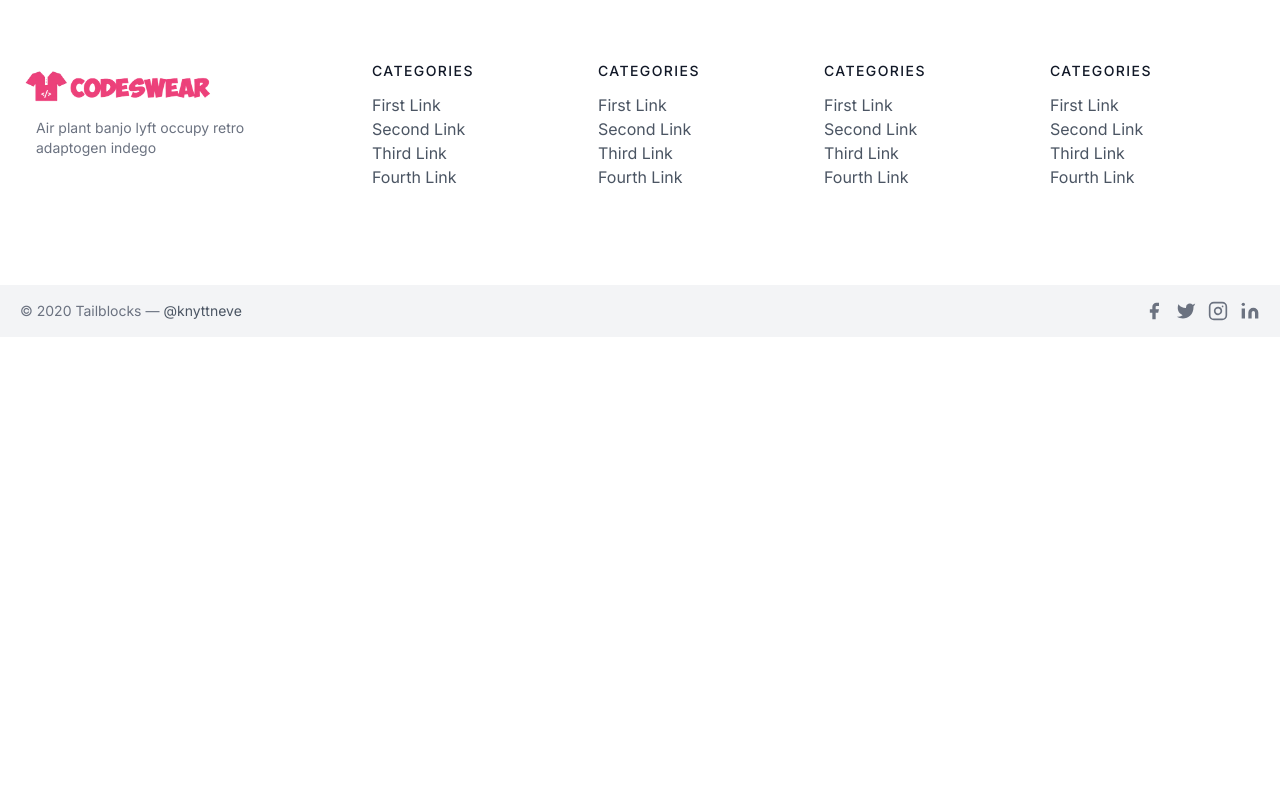
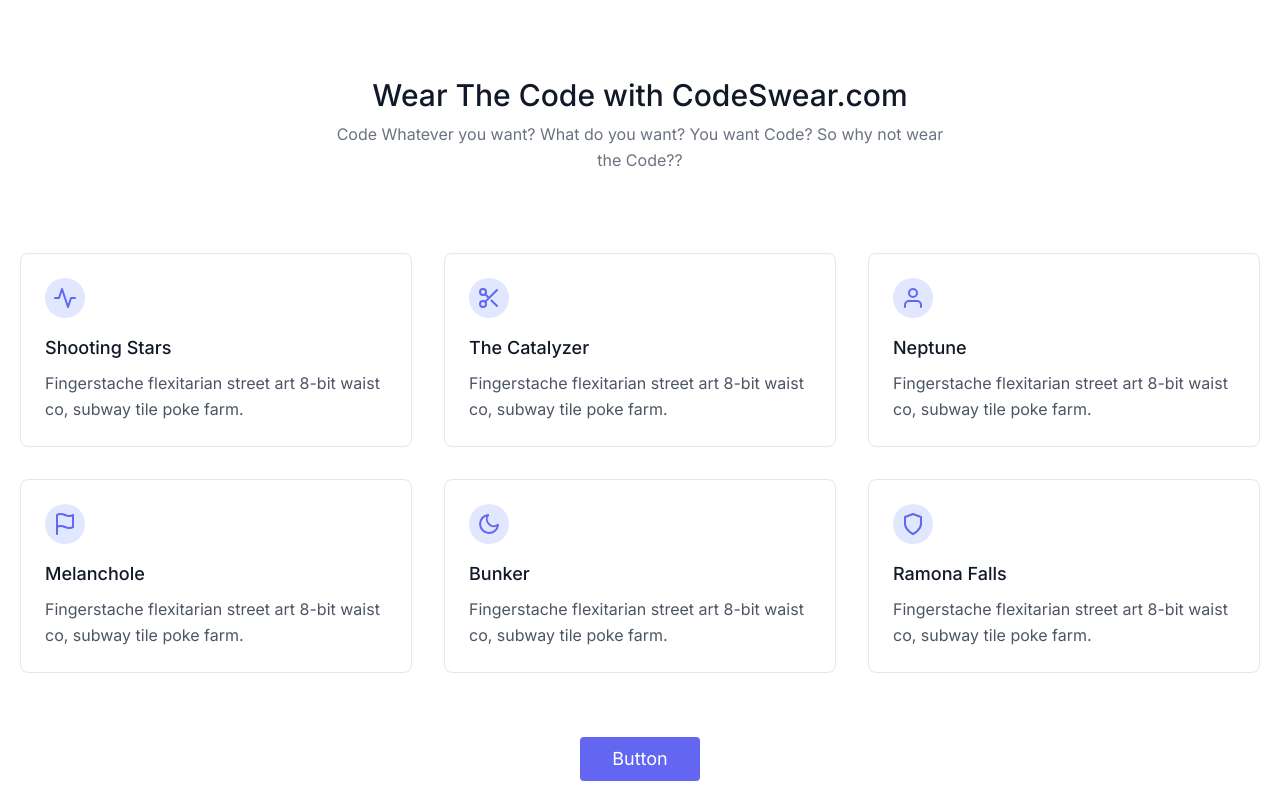
Before and after one commit to ahsanali7893/codeswear, a Next.js app: page / in a window 1280 px wide. Shown: the part 580-1380 px from the top of the page. Before the commit the page ends 917 px from the top, so only its background shows below. Built offline with nearby package versions, Linux system fonts and the light colour scheme.

Commit message:
Page Modification

```diff
--- a/components/Navbar.js
+++ b/components/Navbar.js
@@ -5,7 +5,7 @@
 
 const Navbar = () => {
   return (
-    <div className='flex flex-col md:flex-row md:justify-start justify-center items-center'>
+    <div className='flex flex-col md:flex-row md:justify-start justify-center items-center py-2'>
         <div className='logo mx-5'>
             <Image width={200} height={40} src='/logo.webp'/>
         </div>
@@ -17,8 +17,8 @@
                 <Link href={"/"}><li>Mugs</li></Link>
             </ul>
         </div>
-        <div className='cart absolute right-0 top-2 mx-5'>
-            <AiOutlineShoppingCart className='text-4xl'/>
+        <div className='cart absolute right-0 top-4 mx-5'>
+            <AiOutlineShoppingCart className='text-xl md:text-3xl'/>
         </div>
 
     </div>
--- a/src/app/page.js
+++ b/src/app/page.js
@@ -8,6 +8,86 @@
   <div>
     <img src="/homee.webp" className="w-[100%]"/>
   </div>
+  <section className="text-gray-600 body-font">
+  <div className="container px-5 py-24 mx-auto">
+    <div className="flex flex-wrap w-full mb-20 flex-col items-center text-center">
+      <h1 className="sm:text-3xl text-2xl font-medium title-font mb-2 text-gray-900">Wear The Code with CodeSwear.com</h1>
+      <p className="lg:w-1/2 w-full leading-relaxed text-gray-500">Code Whatever you want? What do you want? You want Code? So why not wear the Code??</p>
+    </div>
+    <div className="flex flex-wrap -m-4">
+      <div className="xl:w-1/3 md:w-1/2 p-4">
+        <div className="border border-gray-200 p-6 rounded-lg">
+          <div className="w-10 h-10 inline-flex items-center justify-center rounded-full bg-indigo-100 text-indigo-500 mb-4">
+            <svg fill="none" stroke="currentColor" stroke-linecap="round" stroke-linejoin="round" stroke-width="2" className="w-6 h-6" viewBox="0 0 24 24">
+              <path d="M22 12h-4l-3 9L9 3l-3 9H2"></path>
+            </svg>
+          </div>
+          <h2 className="text-lg text-gray-900 font-medium title-font mb-2">Shooting Stars</h2>
+          <p className="leading-relaxed text-base">Fingerstache flexitarian street art 8-bit waist co, subway tile poke farm.</p>
+        </div>
+      </div>
+      <div className="xl:w-1/3 md:w-1/2 p-4">
+        <div className="border border-gray-200 p-6 rounded-lg">
+          <div className="w-10 h-10 inline-flex items-center justify-center rounded-full bg-indigo-100 text-indigo-500 mb-4">
+            <svg fill="none" stroke="currentColor" stroke-linecap="round" stroke-linejoin="round" stroke-width="2" className="w-6 h-6" viewBox="0 0 24 24">
+              <circle cx="6" cy="6" r="3"></circle>
+              <circle cx="6" cy="18" r="3"></circle>
+              <path d="M20 4L8.12 15.88M14.47 14.48L20 20M8.12 8.12L12 12"></path>
+            </svg>
+          </div>
+          <h2 className="text-lg text-gray-900 font-medium title-font mb-2">The Catalyzer</h2>
+          <p className="leading-relaxed text-base">Fingerstache flexitarian street art 8-bit waist co, subway tile poke farm.</p>
+        </div>
+      </div>
+      <div className="xl:w-1/3 md:w-1/2 p-4">
+        <div className="border border-gray-200 p-6 rounded-lg">
+          <div className="w-10 h-10 inline-flex items-center justify-center rounded-full bg-indigo-100 text-indigo-500 mb-4">
+            <svg fill="none" stroke="currentColor" stroke-linecap="round" stroke-linejoin="round" stroke-width="2" className="w-6 h-6" viewBox="0 0 24 24">
+              <path d="M20 21v-2a4 4 0 00-4-4H8a4 4 0 00-4 4v2"></path>
+              <circle cx="12" cy="7" r="4"></circle>
+            </svg>
+          </div>
+          <h2 className="text-lg text-gray-900 font-medium title-font mb-2">Neptune</h2>
+          <p className="leading-relaxed text-base">Fingerstache flexitarian street art 8-bit waist co, subway tile poke farm.</p>
+        </div>
+      </div>
+      <div className="xl:w-1/3 md:w-1/2 p-4">
+        <div className="border border-gray-200 p-6 rounded-lg">
+          <div className="w-10 h-10 inline-flex items-center justify-center rounded-full bg-indigo-100 text-indigo-500 mb-4">
+            <svg fill="none" stroke="currentColor" stroke-linecap="round" stroke-linejoin="round" stroke-width="2" className="w-6 h-6" viewBox="0 0 24 24">
+              <path d="M4 15s1-1 4-1 5 2 8 2 4-1 4-1V3s-1 1-4 1-5-2-8-2-4 1-4 1zM4 22v-7"></path>
+            </svg>
+          </div>
+          <h2 className="text-lg text-gray-900 font-medium title-font mb-2">Melanchole</h2>
+          <p className="leading-relaxed text-base">Fingerstache flexitarian street art 8-bit waist co, subway tile poke farm.</p>
+        </div>
+      </div>
+      <div className="xl:w-1/3 md:w-1/2 p-4">
+        <div className="border border-gray-200 p-6 rounded-lg">
+          <div className="w-10 h-10 inline-flex items-center justify-center rounded-full bg-indigo-100 text-indigo-500 mb-4">
+            <svg fill="none" stroke="currentColor" stroke-linecap="round" stroke-linejoin="round" stroke-width="2" className="w-6 h-6" viewBox="0 0 24 24">
+              <path d="M21 12.79A9 9 0 1111.21 3 7 7 0 0021 12.79z"></path>
+            </svg>
+          </div>
+          <h2 className="text-lg text-gray-900 font-medium title-font mb-2">Bunker</h2>
+          <p className="leading-relaxed text-base">Fingerstache flexitarian street art 8-bit waist co, subway tile poke farm.</p>
+        </div>
+      </div>
+      <div className="xl:w-1/3 md:w-1/2 p-4">
+        <div className="border border-gray-200 p-6 rounded-lg">
+          <div className="w-10 h-10 inline-flex items-center justify-center rounded-full bg-indigo-100 text-indigo-500 mb-4">
+            <svg fill="none" stroke="currentColor" stroke-linecap="round" stroke-linejoin="round" stroke-width="2" className="w-6 h-6" viewBox="0 0 24 24">
+              <path d="M12 22s8-4 8-10V5l-8-3-8 3v7c0 6 8 10 8 10z"></path>
+            </svg>
+          </div>
+          <h2 className="text-lg text-gray-900 font-medium title-font mb-2">Ramona Falls</h2>
+          <p className="leading-relaxed text-base">Fingerstache flexitarian street art 8-bit waist co, subway tile poke farm.</p>
+        </div>
+      </div>
+    </div>
+    <button className="flex mx-auto mt-16 text-white bg-indigo-500 border-0 py-2 px-8 focus:outline-none hover:bg-indigo-600 rounded text-lg">Button</button>
+  </div>
+</section>
   <Footer/>
    </>
   );
```
